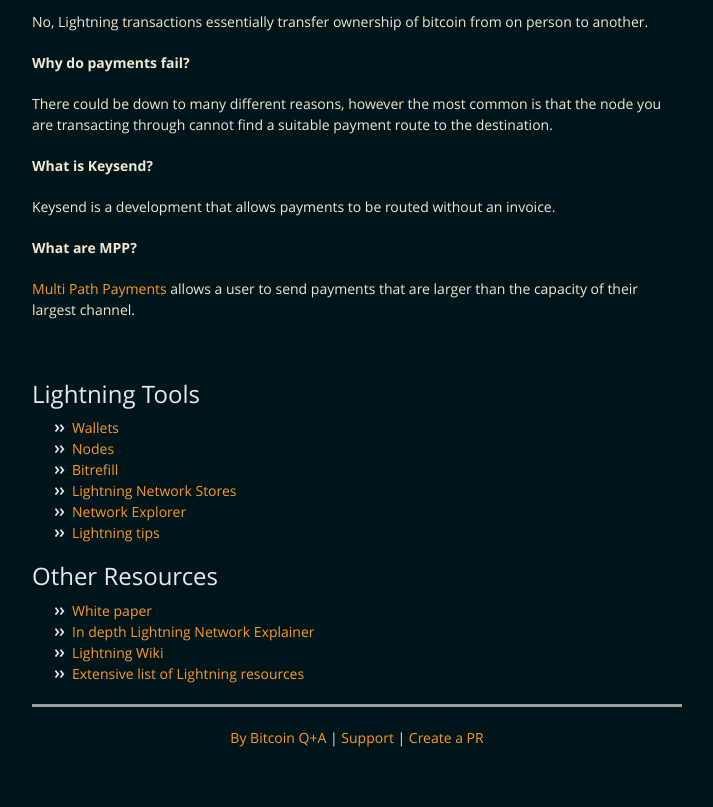
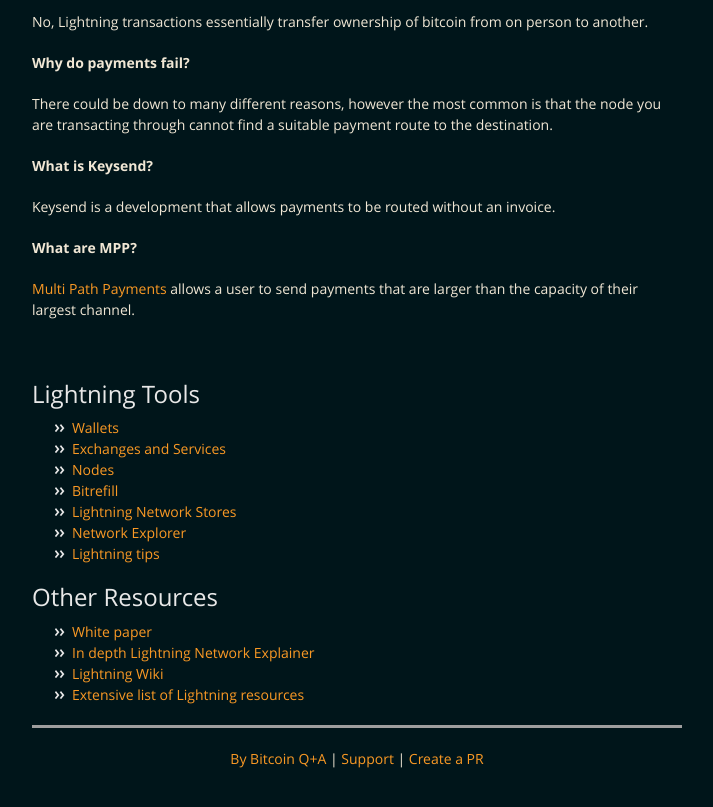
Before and after one commit to BitcoinQnA/ln-guide, a Jekyll site: the page built from index.md, in a window 1280 px wide and 900 px high, scrolled down 5831 px. Shown: the top 807 px of the window, without its empty margins (283-996 px from the left). Built offline with Jekyll 4.4.1, drawn with Linux system fonts in a browser that asks for light colours; grey boxes are pictures that could not be loaded.

Commit message:
Add Exchanges to LN tools

```diff
--- a/index.md
+++ b/index.md
@@ -171,6 +171,7 @@ Keysend is a development that allows payments to be routed without an invoice.
 ##  Lightning Tools
 
 * [Wallets](https://bitcoinwallet.guide/lightning)
+* [Exchanges and Services](/docs/EXCHANGES.md)
 * [Nodes](https://node.guide)
 * [Bitrefill](https://www.bitrefill.com/)
 * [Lightning Network Stores](https://lightningnetworkstores.com/)
```
